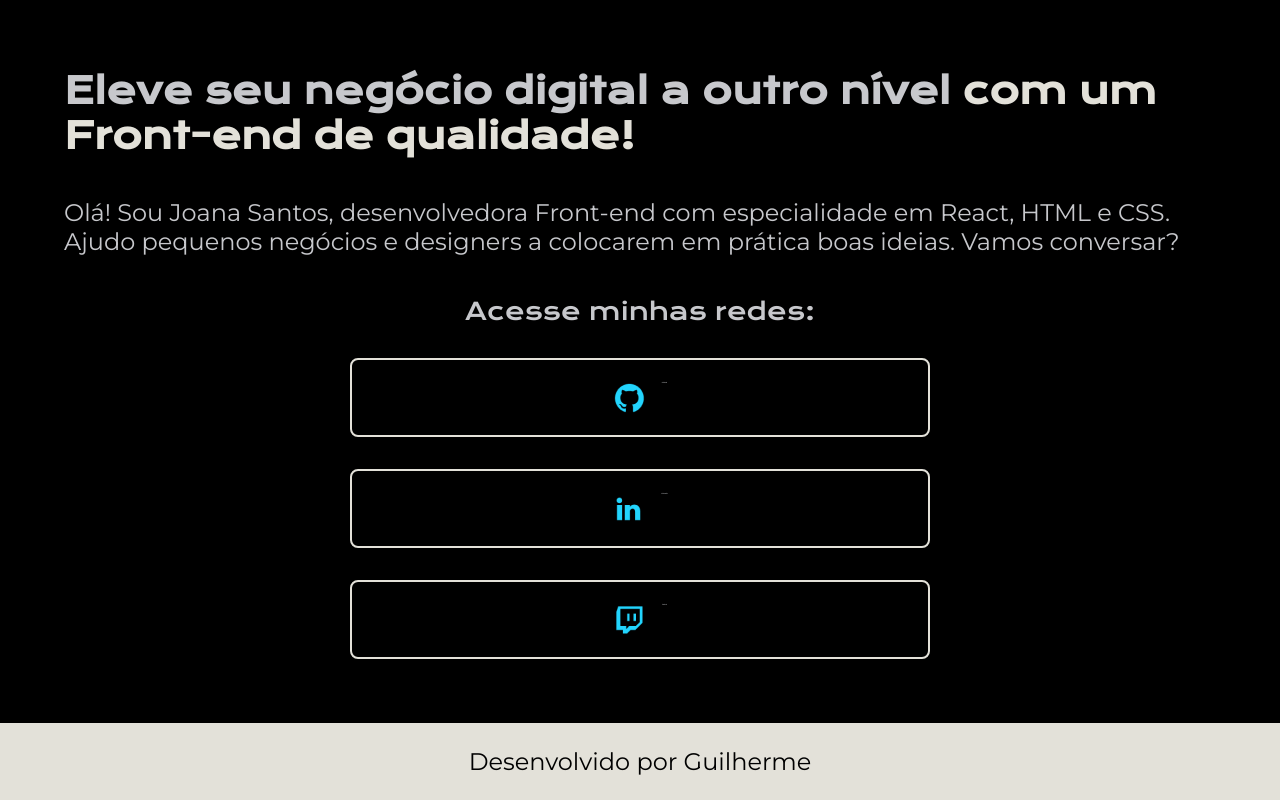
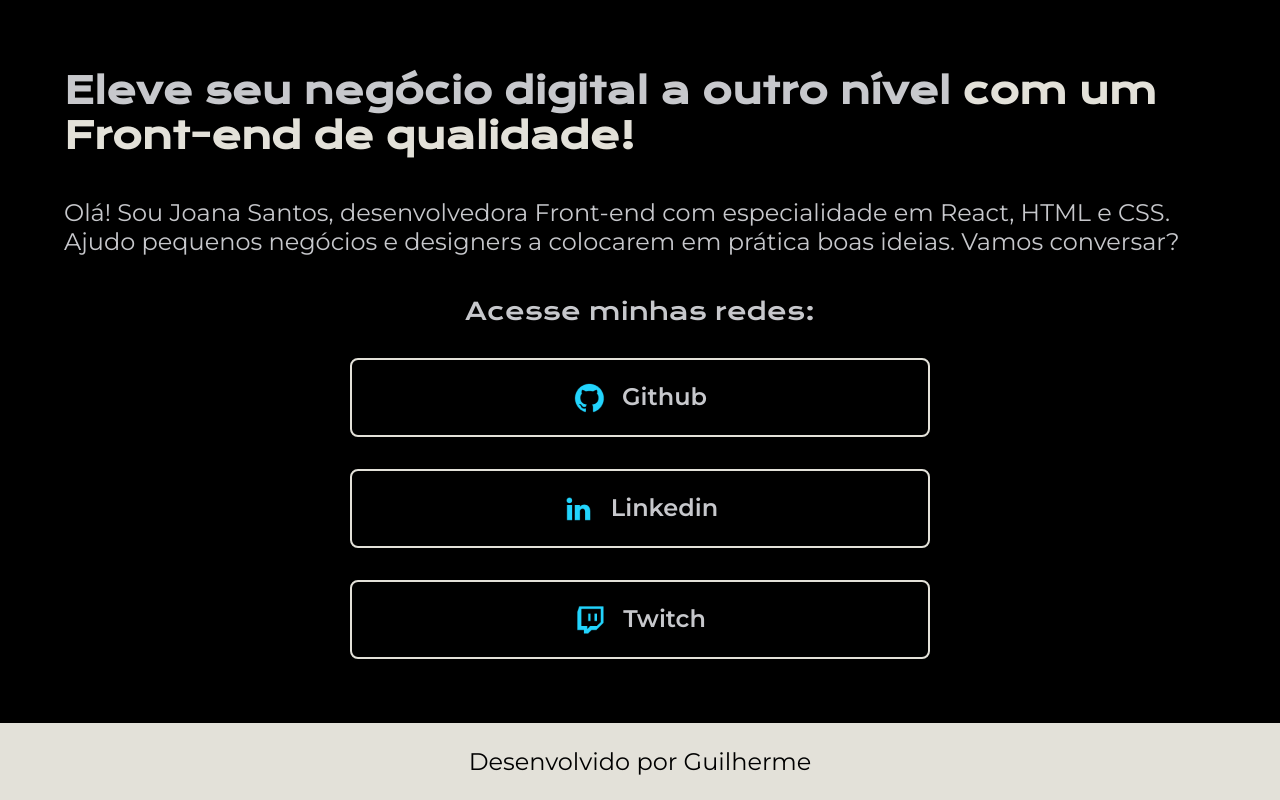
Before and after one commit to Guilherme6891/portfolio1, a plain HTML site: page index.html in a window 1280 px wide. Shown: the part 779-1579 px from the top of the page. Drawn offline with nearby package versions, Linux system fonts and the light colour scheme.

Commit message:
Update style.css

```diff
--- a/styles/style.css
+++ b/styles/style.css
@@ -90,7 +90,7 @@
                     width: 50%;
                     text-align: center;
                     border-radius: 8px;
-                    font-size: 1.5px;
+                    font-size: 1.5rem;
                     font-weight: 600;
                     padding: 21.5px 0;
                     text-decoration: none;
```
